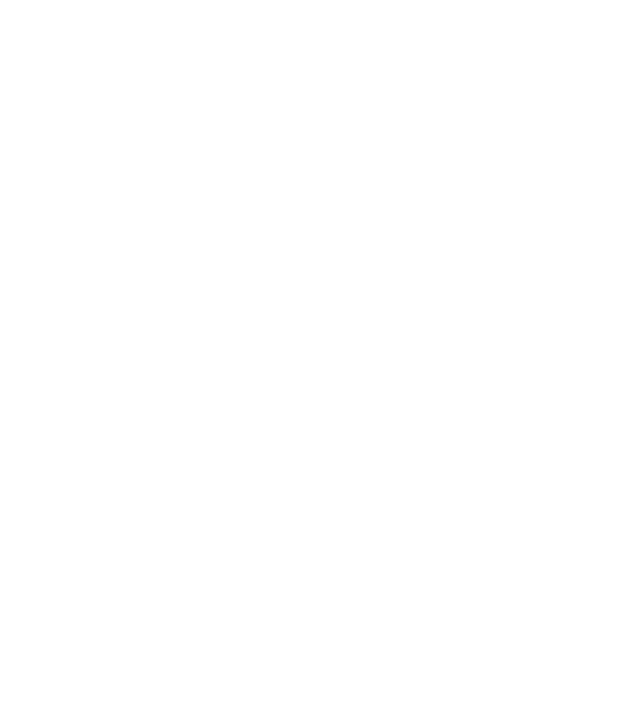
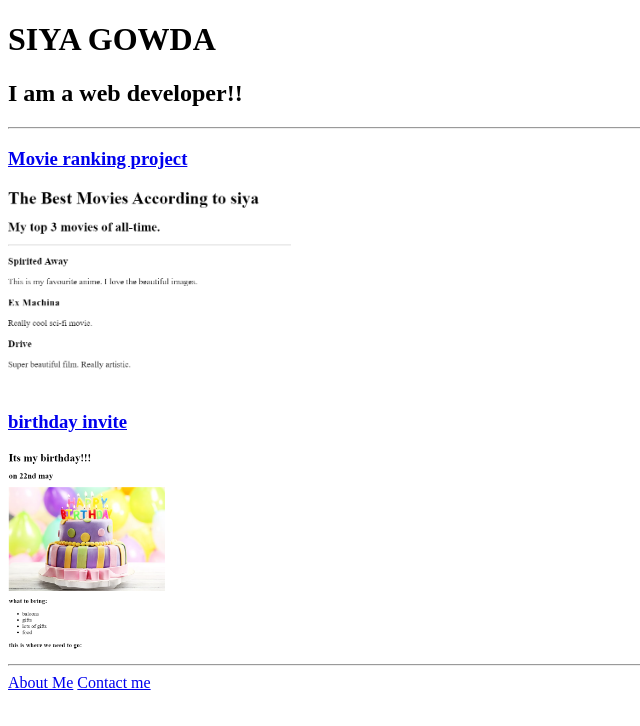
Before and after one commit to siyaraj2203/html.portfolio, a plain HTML site: page index.html in a window 1280 px wide. Shown: the whole page, without its empty margins (0-640 px from the left). Drawn offline with Linux system fonts and the light colour scheme.

Commit message:
Update index.html

```diff
--- a/index.html
+++ b/index.html
@@ -1,4 +1,24 @@
 <!-- TODO 1: Create the HTML Boilerplate -->
+<!DOCTYPE html>
+<html lang="en">
+<head>
+    <meta charset="UTF-8">
+    <meta name="viewport" content="width=device-width, initial-scale=1.0">
+    <title>project</title>
+</head>
+<body>
+    <h1>SIYA GOWDA</h1>
+    <h2>I am a web developer!!</h2>
+    <hr />
+    <h3><a href="./public/movie-ranking.html">Movie ranking project</a></h3>
+    <img src="./assets/images/movie.png" height="200"/>
+    <h3><a href="./public/birthday-invite.html">birthday invite</a></h3>
+    <img src="./assets/images/bday.png" height="200"/>
+    <hr />
+    <a href="./public/about.html">About Me</a>
+    <a href="./public/contact.html">Contact me</a>
+</body>
+</html>
 
 <!-- TODO 2: Add Your previous projects' HTML into the public folder -->
 
```
